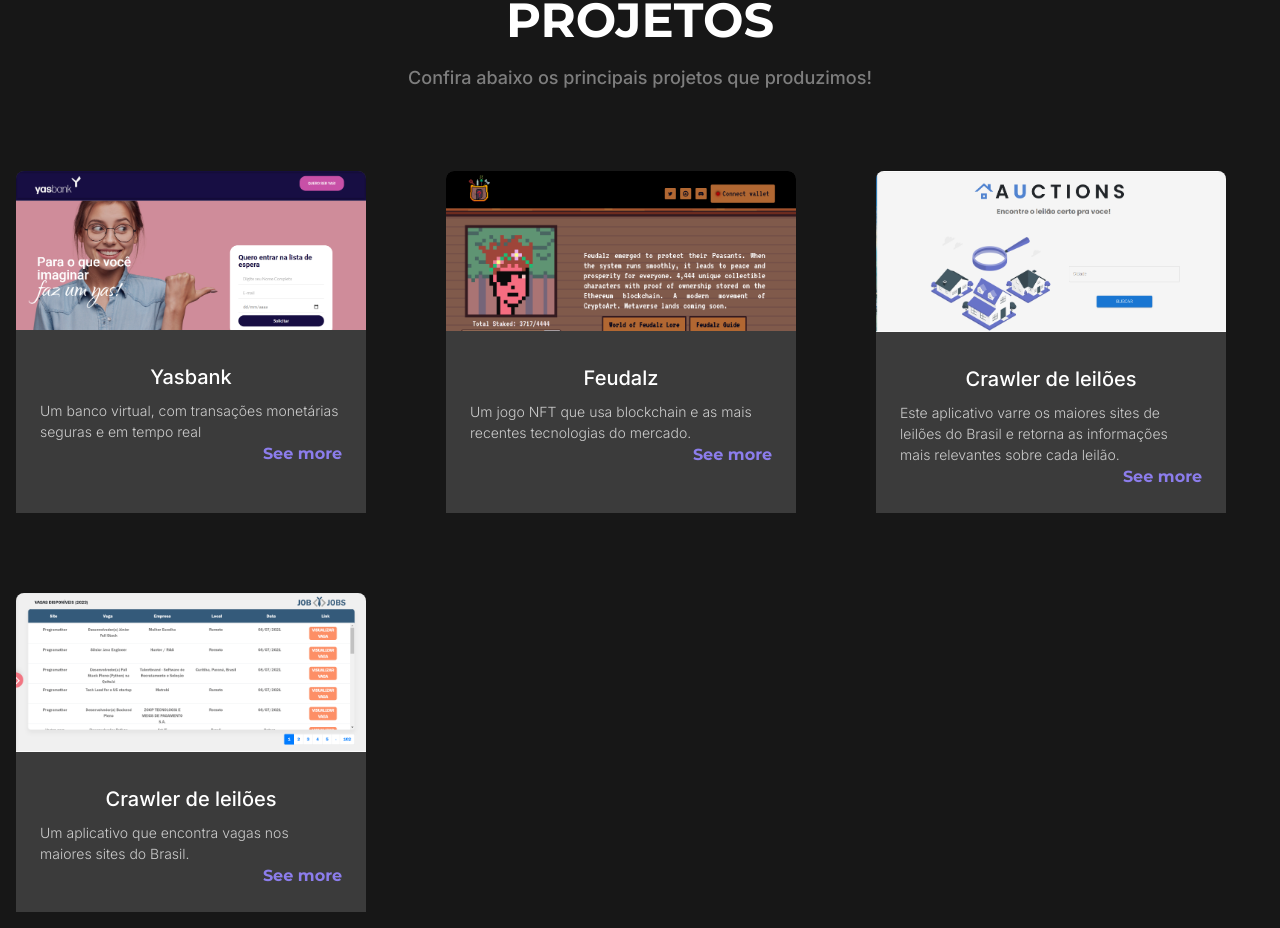
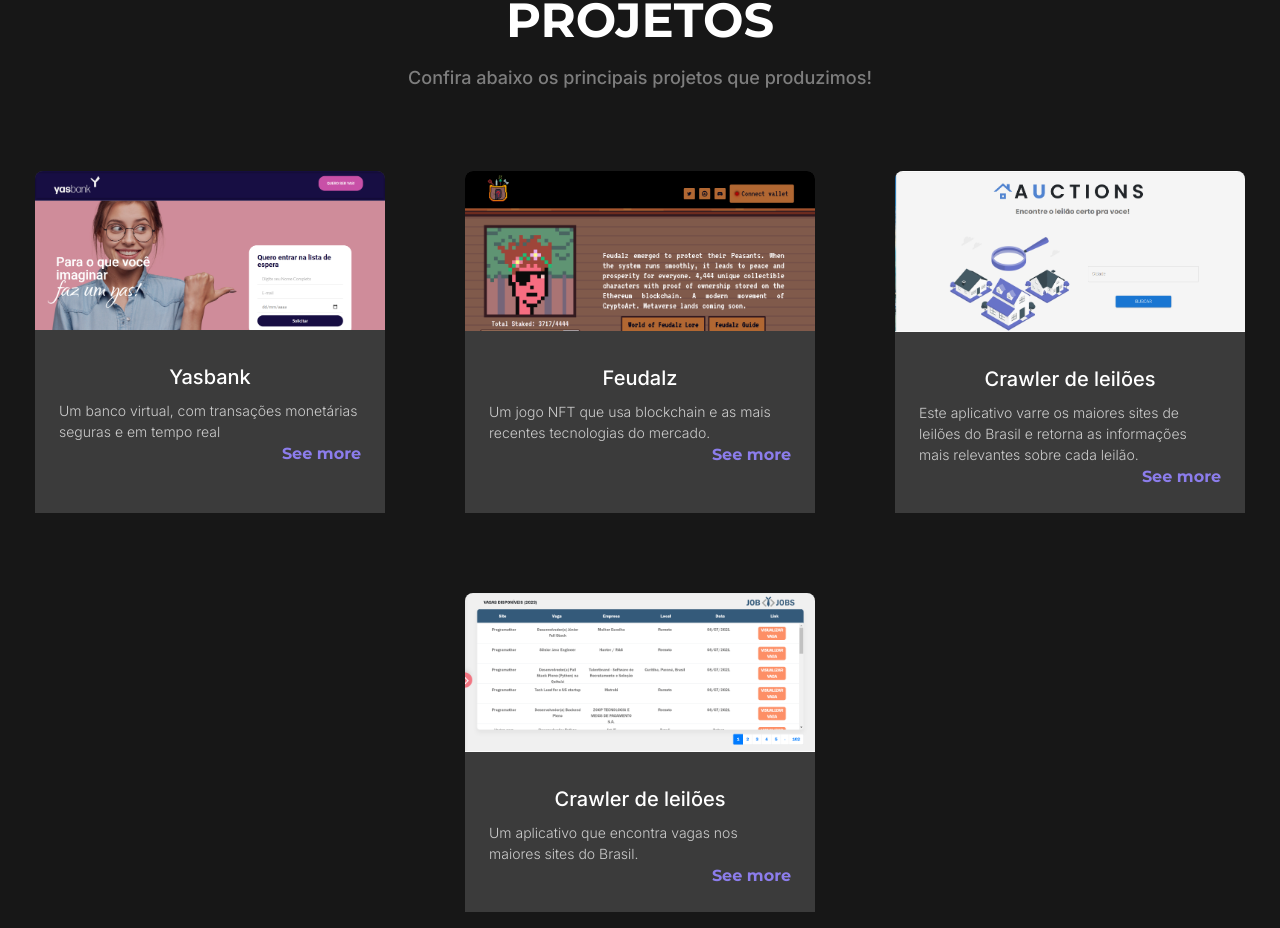
Before and after one commit to BielPimentaDev/pepper8_landing_page, a React (Create React App) app: page /pt in a window 1280 px wide. Shown: the part 2281-3209 px from the top of the page. Built offline with nearby package versions, Linux system fonts and the light colour scheme.

Commit message:
changing the contact number

```diff
--- a/src/Pages copy/Projects.jsx
+++ b/src/Pages copy/Projects.jsx
@@ -55,7 +55,7 @@
 
 Confira abaixo os principais projetos que produzimos!
         </p>
-        <div className="flex flex-wrap gap-12 ">
+        <div className="flex flex-wrap gap-12 justify-center">
           {projects.map((project, i) => {
             return <CardProject data={project} key={i} />;
           })}
--- a/src/common/Contact.jsx
+++ b/src/common/Contact.jsx
@@ -9,7 +9,7 @@
       animate={{ scale: 2.5 }}
       transition={{ duration: 0.5 }}
     >
-      <a href="https://wa.me/5521964811623" target="_blank">
+      <a href="https://wa.me/2196493-8805" target="_blank">
         <BsWhatsapp size={16} color="#25D366" />
       </a>
     </motion.div>
```
